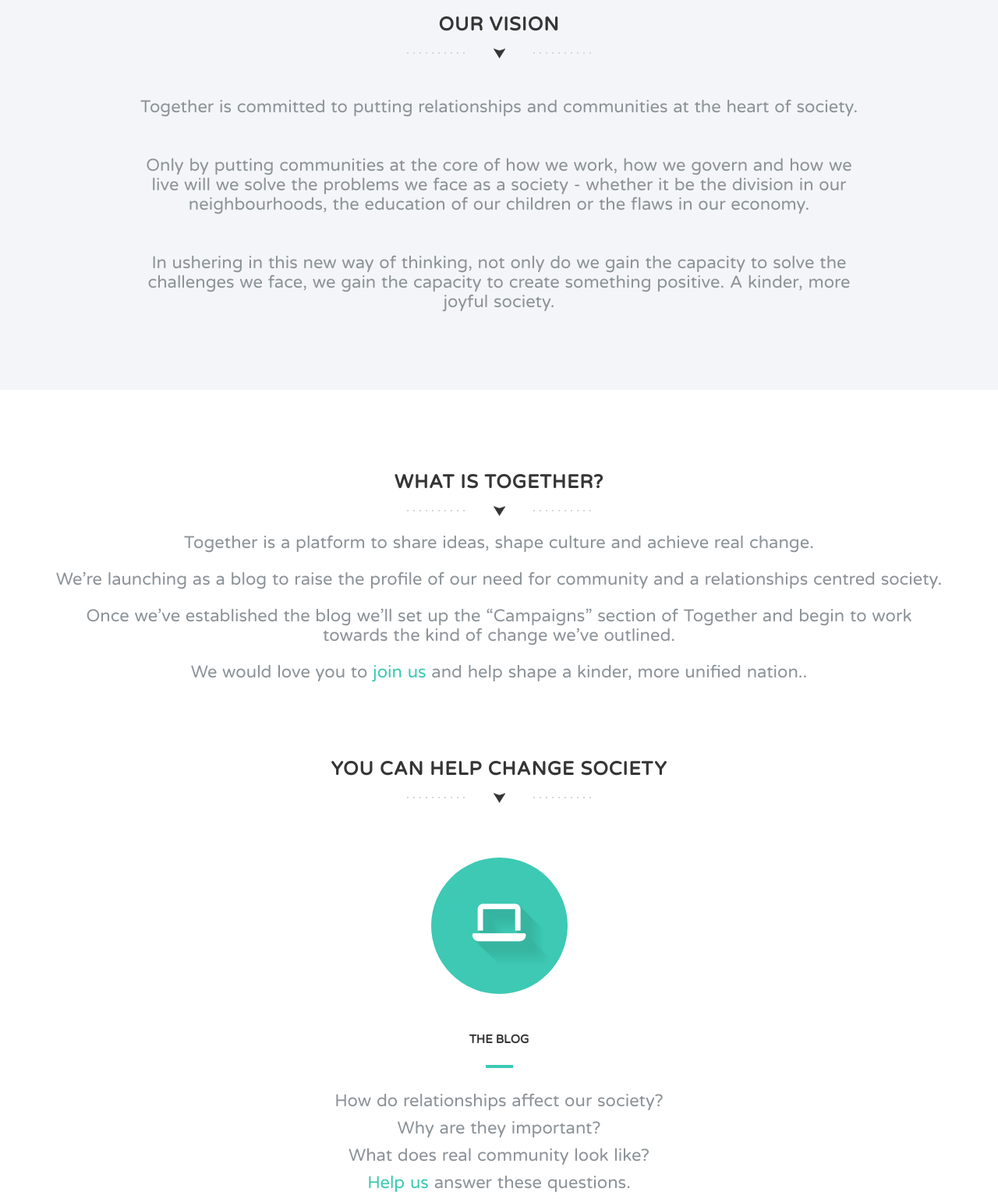
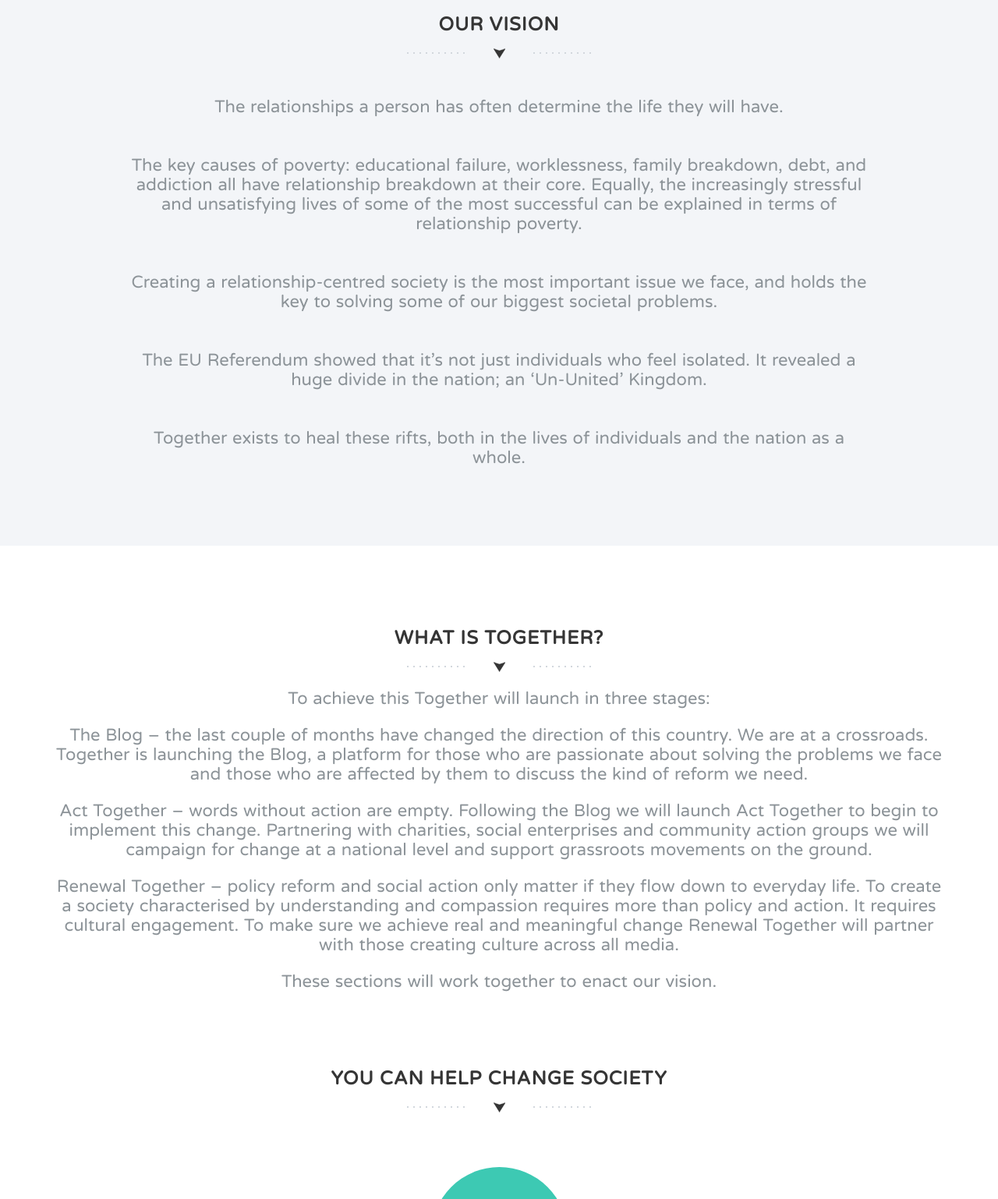
Before and after one commit to Rowancode/together, a plain HTML site: page index.html in a window 1280 px wide. Shown: the part 897-2435 px from the top of the page at 78% size. Drawn offline with nearby package versions, Linux system fonts and the light colour scheme; files whose address does not match are found by name.

Commit message:
Update narrative on home page

```diff
--- a/index.html
+++ b/index.html
@@ -69,9 +69,11 @@
             <div class="row">
               <div class="col-md-10 col-md-offset-1  wp1">
                 <h1 class="arrow">Our Vision</h1>
-                <p>Together is committed to putting relationships and communities at the heart of society.</p>
-                <p>Only by putting communities at the core of how we work, how we govern and how we live will we solve the problems we face as a society - whether it be the division in our neighbourhoods, the education of our children or the flaws in our economy.</p>
-                <p>In ushering in this new way of thinking, not only do we gain the capacity to solve the challenges we face, we gain the capacity to create something positive. A kinder, more joyful society.</p>
+                  <p>The relationships a person has often determine the life they will have.</p>
+                  <p>The key causes of poverty: educational failure, worklessness, family breakdown, debt, and addiction all have relationship breakdown at their core. Equally, the increasingly stressful and unsatisfying lives of some of the most successful can be explained in terms of relationship poverty.</p>
+                  <p>Creating a relationship-centred society is the most important issue we face, and holds the key to solving some of our biggest societal problems.</p>
+                  <p>The EU Referendum showed that it’s not just individuals who feel isolated. It revealed a huge divide in the nation; an ‘Un-United’ Kingdom.</p>
+                  <p>Together exists to heal these rifts, both in the lives of individuals and the nation as a whole.</p>
               </div>
             </div>
           </div>
@@ -85,13 +87,13 @@
               <div class="col-md-12" id="oversized">
                 <h1 class="arrow">What is Together?</h1>
 
-                <p>Together is a platform to share ideas, shape culture and achieve real change.</p>
+                  <p>To achieve this Together will launch in three stages:</p>
+                  <p>The Blog – the last couple of months have changed the direction of this country. We are at a crossroads. Together is launching <span class="embolden">the Blog</span>, a platform for those who are passionate about solving the problems we face and those who are affected by them to discuss the kind of reform we need.</p>
+                  <p>Act Together – words without action are empty. Following the Blog we will launch <span class="embolden">Act Together</span> to begin to implement this change. Partnering with charities, social enterprises and community action groups we will campaign for change at a national level and support grassroots movements on the ground.</p>
+                  <p>Renewal Together – policy reform and social action only matter if they flow down to everyday life. To create a society characterised by understanding and compassion requires more than policy and action. It requires cultural engagement. To make sure we achieve real and meaningful change <span class="embolden">Renewal Together</span> will partner with those creating culture across all media.</p>
+                  <p>These sections will work together to enact our vision.</p>
 
-                <p>We’re launching as a blog to raise the profile of our need for community and a relationships centred society.</p>
-
-                <p>Once we’ve established the blog we’ll set up the “Campaigns” section of Together and begin to work towards the kind of change we’ve outlined.</p>
-
-                <p>We would love you to <a href="#subscribe">join us</a> and help shape a kinder, more unified nation..</p></br></br></br>
+                  <!-- <p>We would love you to <a href="#subscribe">join us</a> and help shape a kinder, more unified nation..</p> --></br></br></br>
 
                 <h1 class="arrow">You can help change society</h1>
 
@@ -101,22 +103,29 @@
                       <i class="fa fa-laptop shadow"></i>
                     </div>
                     <h2>The Blog</h2>
-                    <p class="how-it-works-left">How do relationships affect our society?</br> Why are they important?</br> What does real community look like?</br> <a href="#blog">Help us</a> answer these questions.</p>
+                    <p class="how-it-works-left">
+                        The last couple of months have radically altered the direction of this country. We are at a crossroads. <br><br>
+                        Together is launching the Blog, a platform for those who are solving the problems we face and those affected by them to discuss the kind of reform we need. <br><br>
+                        <a href="#blog">Help us</a> answer these questions.</p><br><br>
                   </div>
-                  <!-- <div class="col-md-4 wp2 delay-05s">
+                  <div class="col-md-6 col-md-offset-3 wp2 delay-05s">
                     <div class="icon">
                       <i class="fa fa-group shadow"></i>
                     </div>
-                    <h2>Cultural Engagement</h2>
-                    <p>[TBD]</p>
-                  </div> -->
-<!--                   <div class="col-md-5 col-md-offset-0 wp2 delay-1s">
+                    <h2>Act Together</h2>
+                    <p>words without action are empty. Following the Blog we will launch Act Together to begin to implement this change. <br><br>
+                    Partnering with charities, social enterprises and community action groups we will campaign for change at a national level and support grass roots movements on the ground.</p><br><br>
+                  </div>
+                  <div class="col-md-6 col-md-offset-3 wp2 delay-1s">
                     <div class="icon">
                       <i class="fa fa-sign-in shadow"></i>
                     </div>
-                    <h2>Action</h2>
-                    <p class="how-it-works-right">Real change requires action.</br> See what we're working on <a href="#blog">here</a> and <a href="#subscribe">get involved</a>.</p>
-                  </div> -->
+                    <h2>Renewal Together</h2>
+                    <p>Policy reform and social action only matter if they filter down to everyday life. To create the kind of society which is permeated by understanding and compassion requires more than policy and action.</p>
+                    <p>It requires cultural engagement. </p>
+                    <p>To make sure we achieve real and meaningful change Renewal Together will partner with those creating culture across all media.<br></p>
+                    <p>These sections will work together to enact our vision.</p>
+                  </div>
                   <div class="clearfix"></div>
                 </div>
               </div>
```
